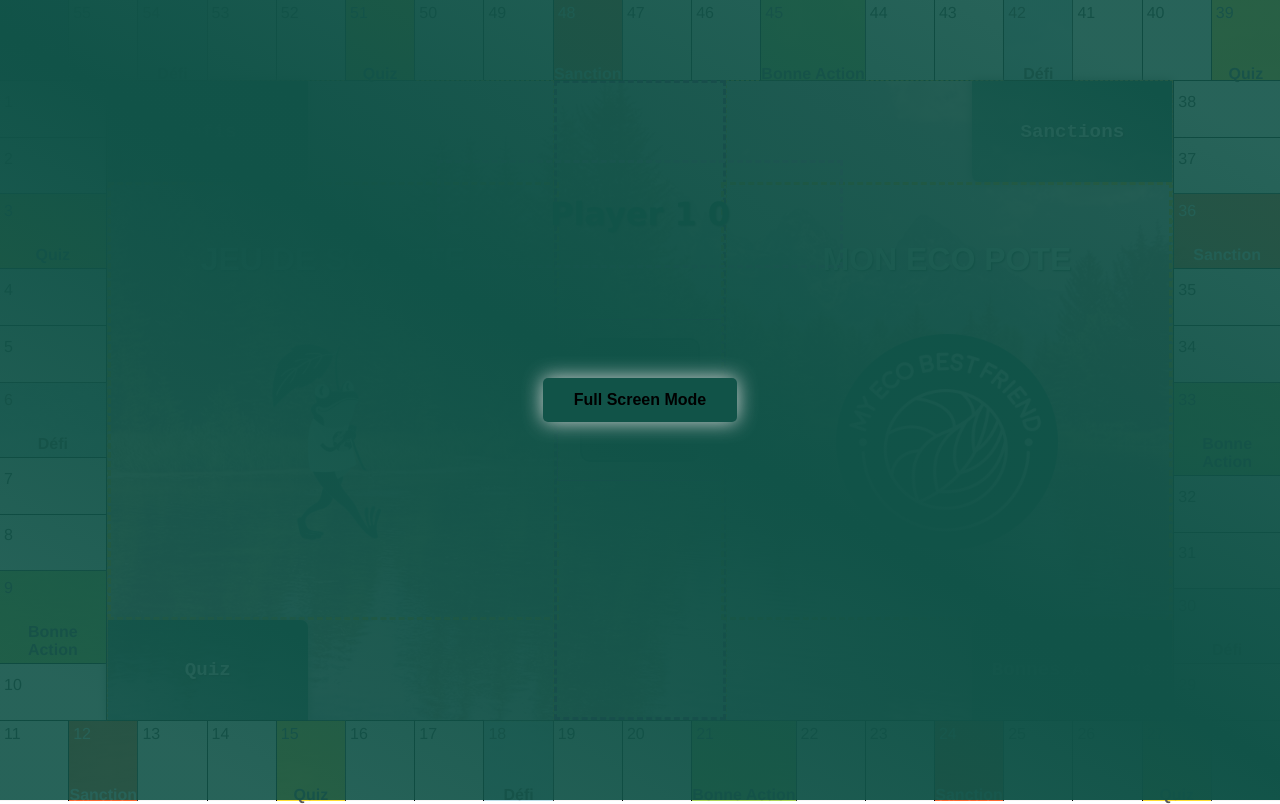
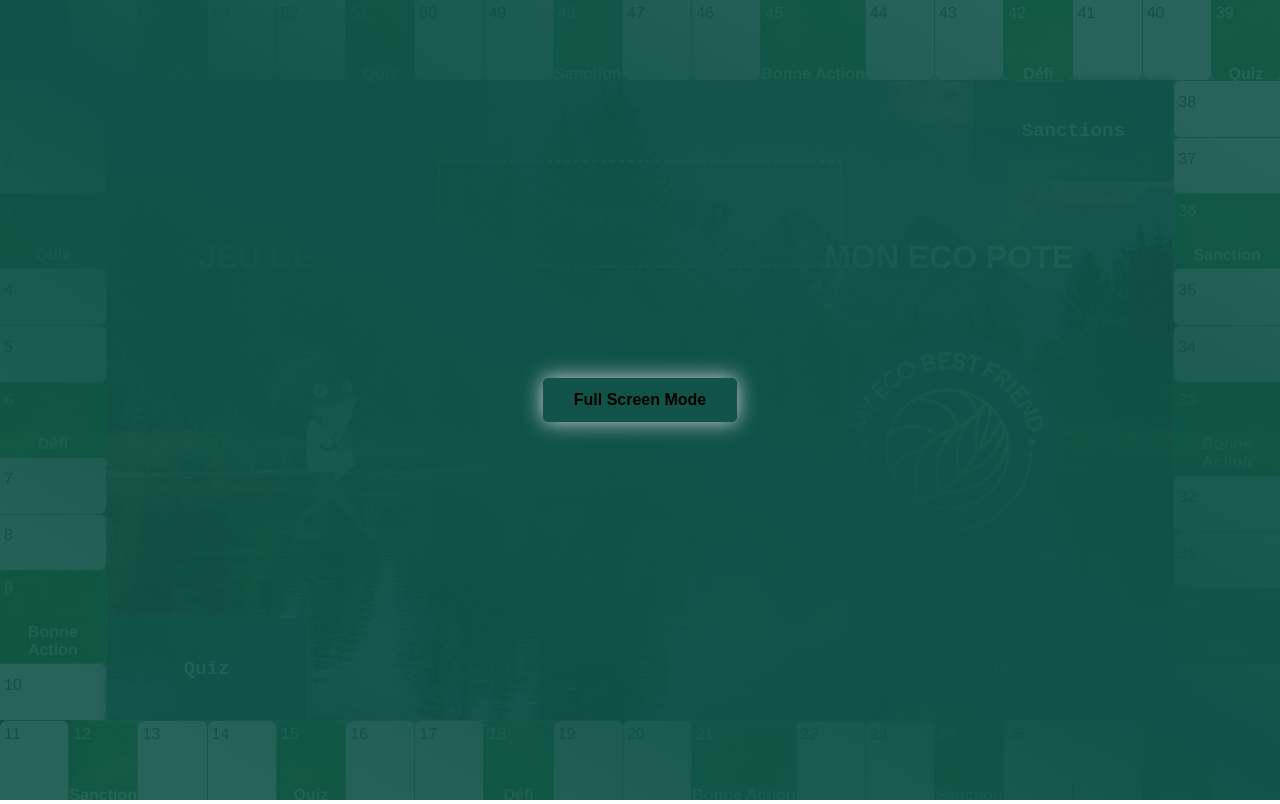
Before and after one commit to TLRKiliann/mono-game, a React (Vite) app in the folder vite-project/: page / in a window 1280 px wide. Built offline with nearby package versions, Linux system fonts and the light colour scheme.

Commit message:
some changes

```diff
--- a/vite-project/src/App.css
+++ b/vite-project/src/App.css
@@ -1,6 +1,7 @@
 .frame {
   display: flex;
   flex-direction: column;
+  overflow: hidden;
 }
 
 .top-frame {
@@ -52,17 +53,18 @@
   width: 12%;
   height: 100%;
   background: #f5f5f5;
-  border-right: 1px solid #000;
+  border-right: 1px solid #777;
+  /* border-radius: 0 0 7px 7px; */
   color: #333;
 }
 
 .first-square {
   background: rgba(0, 0, 255, 0.25);
-  border: 1px solid #333;
+  border: 1px solid #777;
 }
 
 .squares:last-child {
-  border-right: 0 solid #000;
+  border-right: 0 solid #777;
 }
 
 .squares-side {
@@ -74,19 +76,31 @@
   justify-content: center;
 
   background: #f5f5f5;
-  border-top: 1px solid #000;
+  border-top: 1px solid #777;
 
   /* border: 3px solid red; */
   color: #333;
   padding-top: 4px;
 }
 
+.square-top {
+  border-bottom: 1px solid #777;
+  border-radius: 0 0 7px 7px;
+}
+
+.square-bottom {
+  border-top: 1px solid #777;
+  border-radius: 7px 7px 0 0;
+}
+
 .squares-lside {
-  border-right: 1px solid #000;
+  border-right: 1px solid #777;
+  border-radius: 0 7px 7px 0;
 }
 
 .squares-rside {
-  border-left: 1px solid #000;
+  border-left: 1px solid #777;
+  border-radius: 7px 0 0 7px;
 }
 
 .squares-side p {
@@ -100,7 +114,7 @@
   margin-top: 4px;
   margin-left: 4px;
 
-  border: 1px solid #000;
+  border: 1px solid #333;
 }
 
 .squares-side h4 {
@@ -110,20 +124,12 @@
   /* border: 1px solid orangered; */
 }
 
-.square-top {
-  border-bottom: 1px solid #000;
-}
-
-.square-bottom {
-  border-top: 1px solid #000;
-}
-
 .first-squares {
   width: 12%;
   height: 100%;
 
   background: rgba(106, 90, 205, 0.7);
-  border-right: 1px solid #000;
+  border-right: 1px solid #777;
   color: #333;
 }
 
@@ -171,12 +177,11 @@
 /*Cards*/
 .container-cards {
   display: flex;
-
   width: 100%;
   height: 100%;
 
   /* background: #F2CEC0; */
-
+  background: rgba(0, 0, 0, 0.4);
 }
 
 /* bg-img */
@@ -189,16 +194,13 @@
   display: flex;
   align-items: center;
   justify-content: center;
-
-  background: pink;
-
   z-index: -10;
 }
 
 .div-bgImg img {
   width: 100%;
   height: 100%;
-  opacity: 0.35;
+  opacity: 1;
   object-fit: cover;
 }
 
@@ -214,13 +216,13 @@
 .cards-box-left {
   align-items: start;
 
-  border: 1px dashed orange;
+  /* border: 1px dashed orange; */
 }
 
 .cards-box-right {
   align-items: end;
 
-  border: 1px dashed orange;
+  /* border: 1px dashed orange; */
 }
 
 .card {
@@ -267,7 +269,7 @@
   align-items: center;
   justify-content: center;
 
-  border: 3px dashed purple;
+  /* border: 3px dashed purple; */
 }
 
 /* div design logo */
@@ -278,7 +280,7 @@
   flex-direction: column;
   align-items: start;
 
-  border: 3px dashed orange;
+  /* border: 3px dashed orange; */
 }
 
 .div-jeudesociete h2 {
@@ -295,7 +297,7 @@
   flex-direction: column;
   align-items: end;
 
-  border: 3px dashed orange;
+  /* border: 3px dashed orange; */
 }
 
 .div-monecopote h2 {
@@ -326,23 +328,26 @@
 
 /* colors special cases */
 .sanction-color {
-  background: orangered;
+  background: rgb(0, 128, 0);
+  color: #f5f5f5;
   opacity: 0.8;
-  color: #f5f5f5;
 }
 
 .action-color {
-  background: yellowgreen;
+  background: green;
+  color: #f5f5f5;
   opacity: 0.8;
 }
 
 .quiz-color {
-  background: gold;
+  background: green;
+  color: #f5f5f5;
   opacity: 0.8;
 }
 
 .defi-color {
-  background: lightblue;
+  background: green;
+  color: #f5f5f5;
   opacity: 0.8;
 }
 
@@ -352,7 +357,7 @@
   align-items: center;
   justify-content: center;
 
-  border: 1px solid #333;
+  border: 1px solid #777;
 }
 
 .span-pawn {
```
